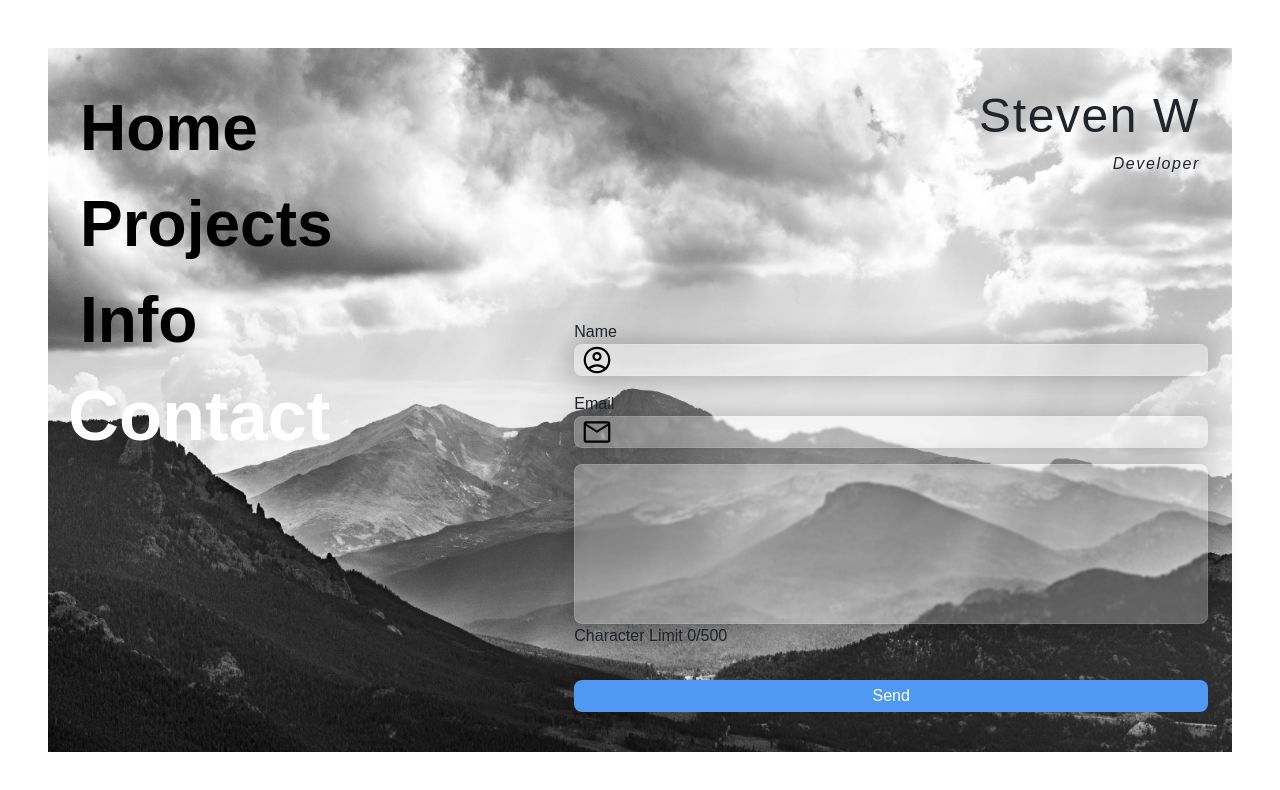
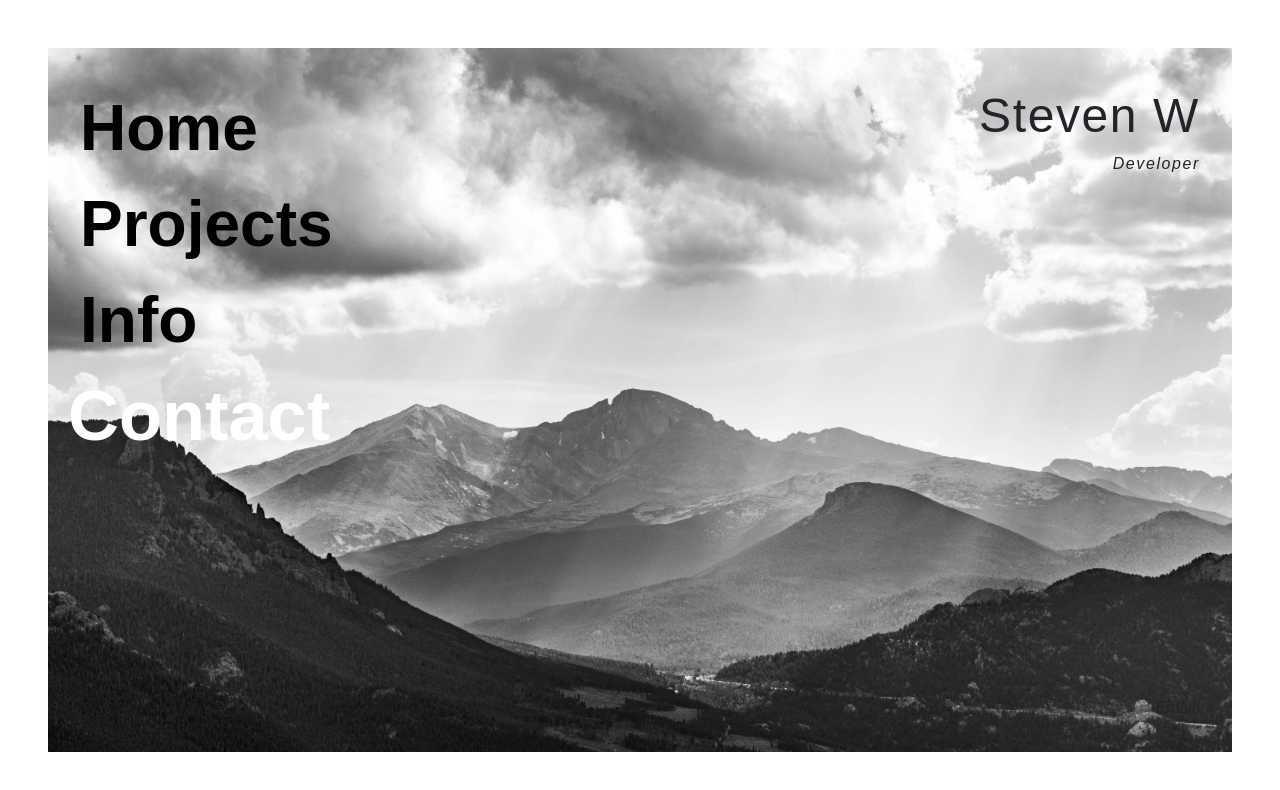
Before and after one commit to Starato/glowing-portfolio, a React (Vite) app: page /contact in a window 1280 px wide. Shown: the top 790 px of the page. Built offline with nearby package versions, Linux system fonts and the light colour scheme.

Commit message:
email field

```diff
--- a/public/thanks.html
+++ /dev/null
@@ -1 +0,0 @@
-<div>Message sent, thank you!</div>
--- a/src/Components/ContactForm/ContactForm.jsx
+++ b/src/Components/ContactForm/ContactForm.jsx
@@ -1,56 +1,8 @@
-import { useState } from 'react'
-
 export default function ContactForm() {
-		const [messageChar, setMessageChar] = useState(0);
-
-		const validateMessage = (event) => {
-			const charCount = event.target.value;
-			setMessageChar(charCount.length);
-
-			const messageLengthEle = document.getElementById('message').nextElementSibling;
-			if(charCount.length > 500) {
-				messageLengthEle.classList.add('character-limit');
-				document.getElementById('contact-email').classList.add('disable-send');
-				document.getElementById('contact-email').disabled = true;
-			} else {
-				messageLengthEle.classList.remove('character-limit');
-				document.getElementById('contact-email').classList.remove('disable-send');
-				document.getElementById('contact-email').disabled = false;
-			}
-		}
-
+	const email = process.env.contact;
 	return (
-		<form name="contact" action="/thanks" method="POST" data-netlify-honeypot="bot-field" data-netlify="true">
-			<input type="hidden" name="form-name" value="contact" />
-			<input type="hidden" name="subject" value="GPortfolio Contact Form Submission" />
-			<div>
-				<div>
-					<label htmlFor="name">Name</label>
-				</div>
-				<div className="cnt-fld">
-					<img src="account_black.svg" alt="Name" width={32} height={32} />
-					<input type="text" name="name" id="name"/>
-				</div>
-			</div>
-
-			<div>
-				<div>
-					<label htmlFor="email">Email</label>
-				</div>
-				<div className="cnt-fld">
-					<img src="mail_black.svg" alt="E-mail" width={32} height={32} />
-					<input type="text" name="email" id="email" />
-				</div>
-			</div>
-
-			<div>
-				<textarea onChange={validateMessage} name="message" id="message"></textarea>
-				<p>Character Limit {messageChar}/500</p>
-			</div>
-
-			<div>
-				<button id='contact-email' type="submit">Send</button>
-			</div>
-		</form>
+		<>
+			<span>Email: {email}</span>
+		</>
 	)
 }
```
Also changed, not shown: 1 other file (tests, documents, lock files or other folders).
